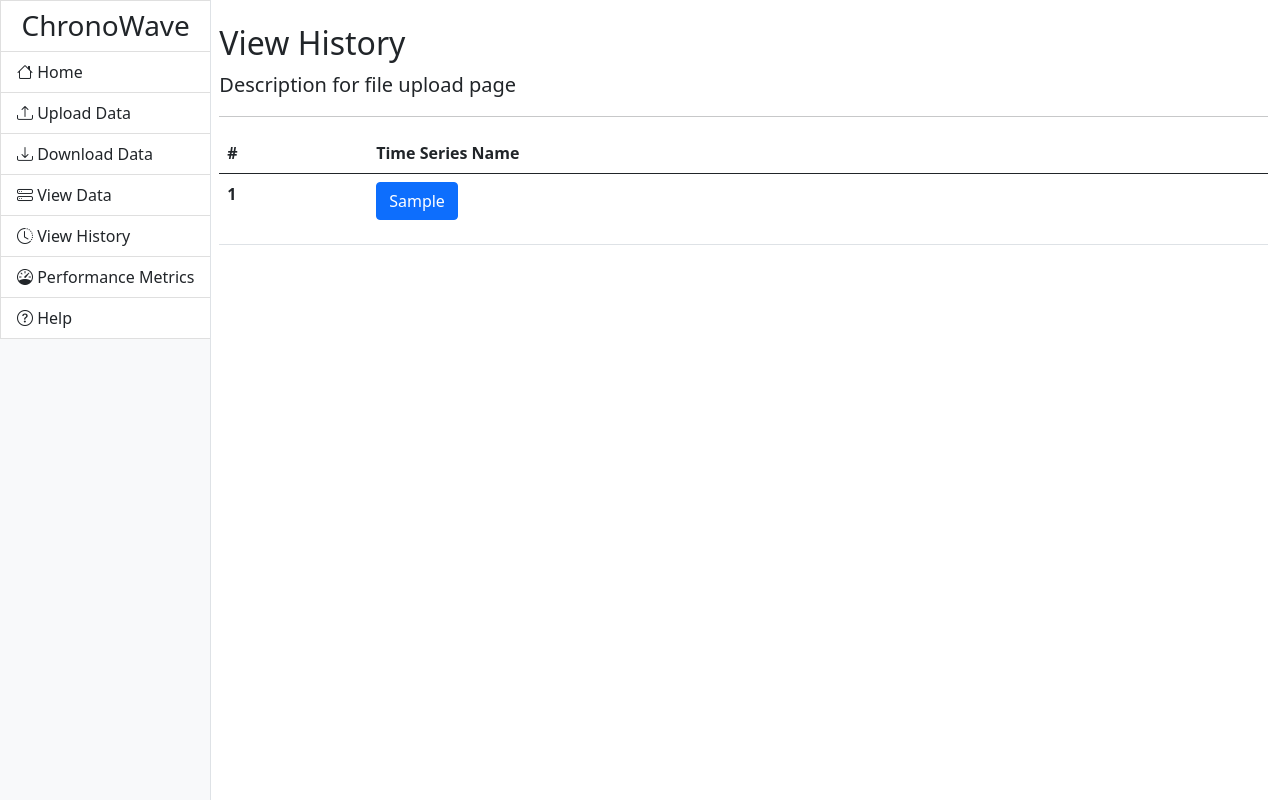
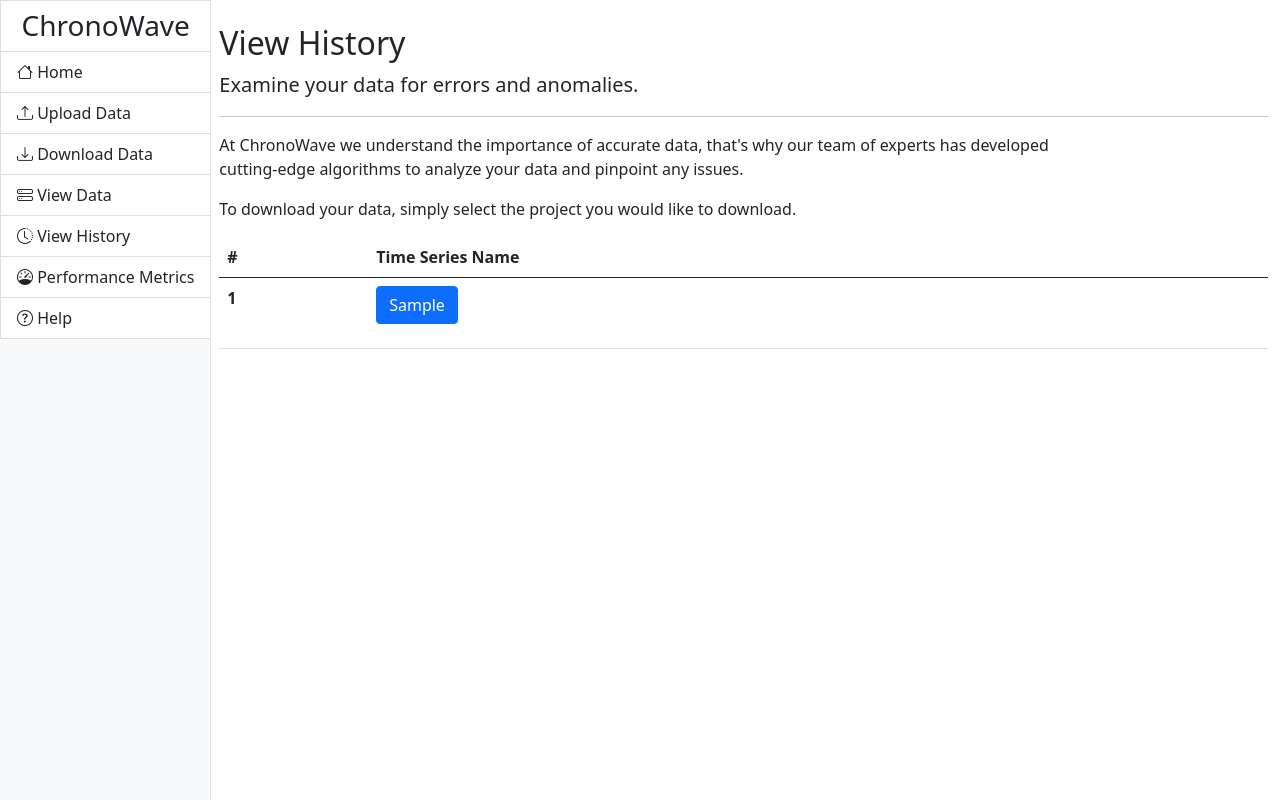
Before and after one commit to iperkins987/cs422_project01, a Flask app: page /download_data in a window 1280 px wide. Run offline with Flask 2, Linux system fonts and the light colour scheme; a database or web service that is not in the repository returns one stand-in record (values such as "Sample title"); some libraries are stand-ins or nearby versions.

Commit message:
Added description for dowloading data tab

```diff
--- a/templates/download_data.html
+++ b/templates/download_data.html
@@ -1,8 +1,12 @@
 {% extends "base.html" %}
 {% block title %}View History{% endblock %}
-{% block description %}Description for file upload page{% endblock %}
+{% block description %}Examine your data for errors and anomalies.{% endblock %}
 
 {% block content %}
+<p>At ChronoWave we understand the importance of accurate data, that's why our team of experts has developed<br>
+cutting-edge algorithms to analyze your data and pinpoint any issues.</p>
+
+<p>To download your data, simply select the project you would like to download.</p>
 
         <table class="table">
             <thead>
```
